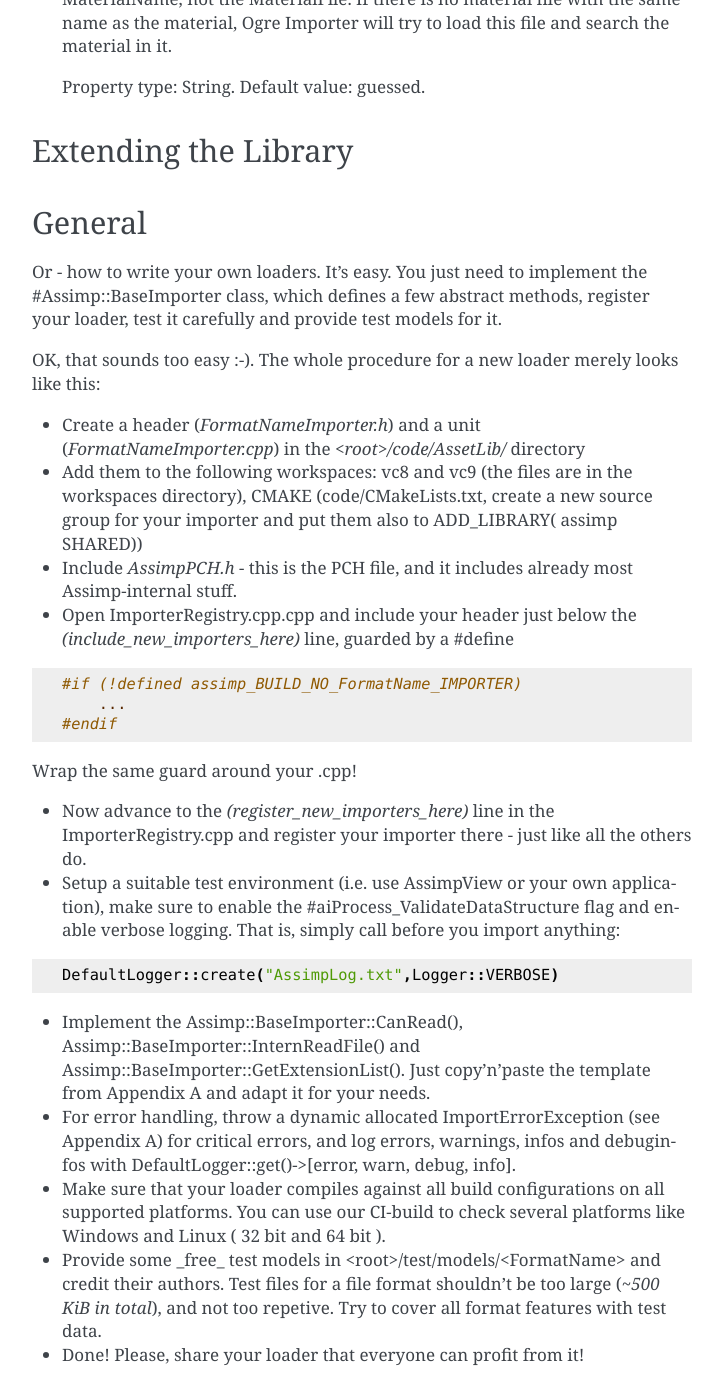
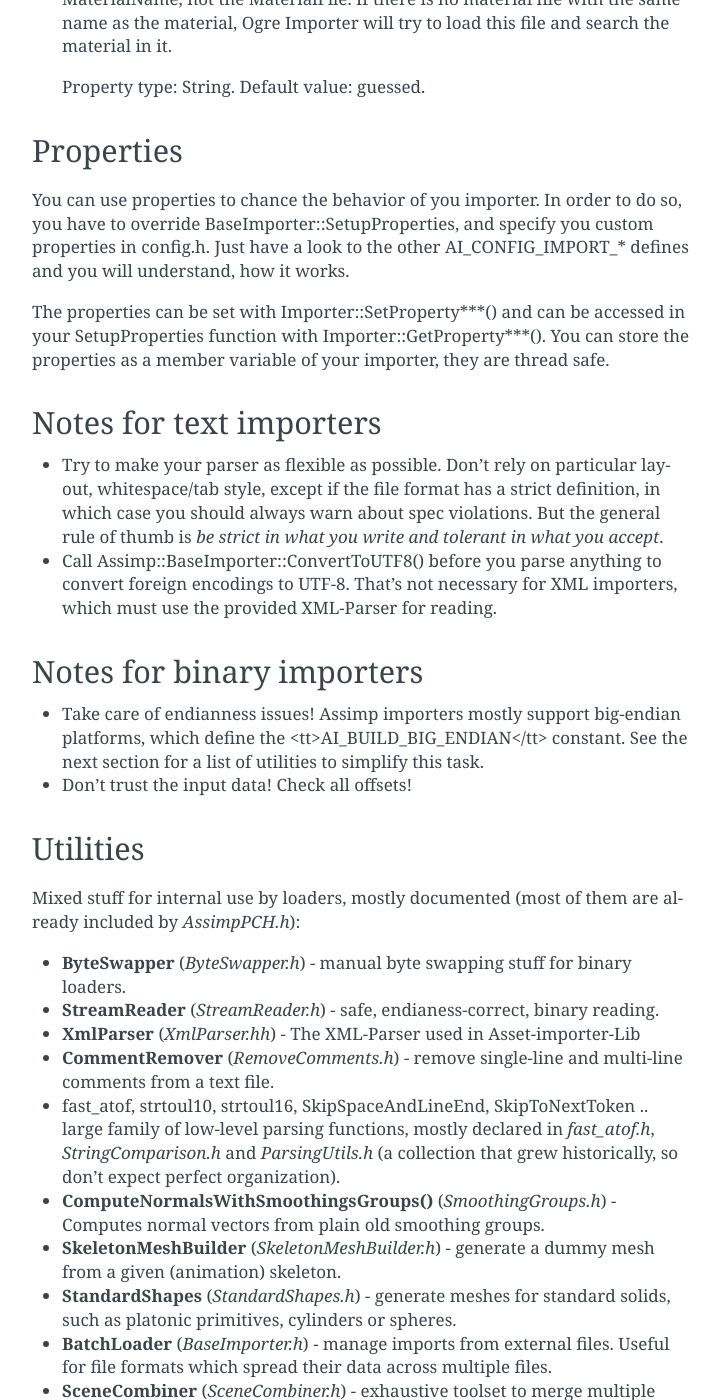
Before and after one commit to assimp/assimp-docs, a Sphinx documentation site: the page built from source/usage/use_the_lib.rst, in a window 1280 px wide and 1400 px high, scrolled down 28874 px. Shown: the whole window, without its empty margins (388-1111 px from the left). Built offline with Sphinx 7.4.7, drawn with Linux system fonts in a browser that asks for light colours; some of the changed text lies outside the part shown.

Commit message:
move lib extending to developer section.

```diff
--- a/source/usage/use_the_lib.rst
+++ b/source/usage/use_the_lib.rst
@@ -1346,52 +1346,6 @@ Properties
 
 	Property type: String. Default value: guessed.
 
-
-.. _ai_extend:
-
-Extending the Library
----------------------
-
-.. _ai_general:
-
-General
--------
-
-Or - how to write your own loaders. It's easy. You just need to implement the #Assimp::BaseImporter class,
-which defines a few abstract methods, register your loader, test it carefully and provide test models for it.
-
-OK, that sounds too easy :-). The whole procedure for a new loader merely looks like this:
-
-* Create a header (*FormatNameImporter.h*) and a unit (*FormatNameImporter.cpp*) in the *<root>/code/AssetLib/* directory
-* Add them to the following workspaces: vc8 and vc9 (the files are in the workspaces directory), CMAKE (code/CMakeLists.txt, create a new source group for your importer and put them also to ADD_LIBRARY( assimp SHARED))
-* Include *AssimpPCH.h* - this is the PCH file, and it includes already most Assimp-internal stuff.
-* Open ImporterRegistry.cpp.cpp and include your header just below the *(include_new_importers_here)* line, guarded by a #define
-
-::
-
-    #if (!defined assimp_BUILD_NO_FormatName_IMPORTER)
-        ...
-    #endif
-
-Wrap the same guard around your .cpp!
-
-* Now advance to the *(register_new_importers_here)* line in the ImporterRegistry.cpp and register your importer there - just like all the others do.
-* Setup a suitable test environment (i.e. use AssimpView or your own application), make sure to enable
-  the #aiProcess_ValidateDataStructure flag and enable verbose logging. That is, simply call before you import anything:
-
-::
-
-    DefaultLogger::create("AssimpLog.txt",Logger::VERBOSE)
-
-* Implement the Assimp::BaseImporter::CanRead(), Assimp::BaseImporter::InternReadFile() and Assimp::BaseImporter::GetExtensionList().
-  Just copy'n'paste the template from Appendix A and adapt it for your needs.
-* For error handling, throw a dynamic allocated ImportErrorException (see Appendix A) for critical errors, and log errors, warnings, infos and debuginfos
-  with DefaultLogger::get()->[error, warn, debug, info].
-* Make sure that your loader compiles against all build configurations on all supported platforms. You can use our CI-build to check several platforms
-  like Windows and Linux ( 32 bit and 64 bit ).
-* Provide some _free_ test models in <root>/test/models/<FormatName> and credit their authors.
-  Test files for a file format shouldn't be too large (*~500 KiB in total*), and not too repetive. Try to cover all format features with test data.
-* Done! Please, share your loader that everyone can profit from it!
 
 .. _ai_properties:
 
```
